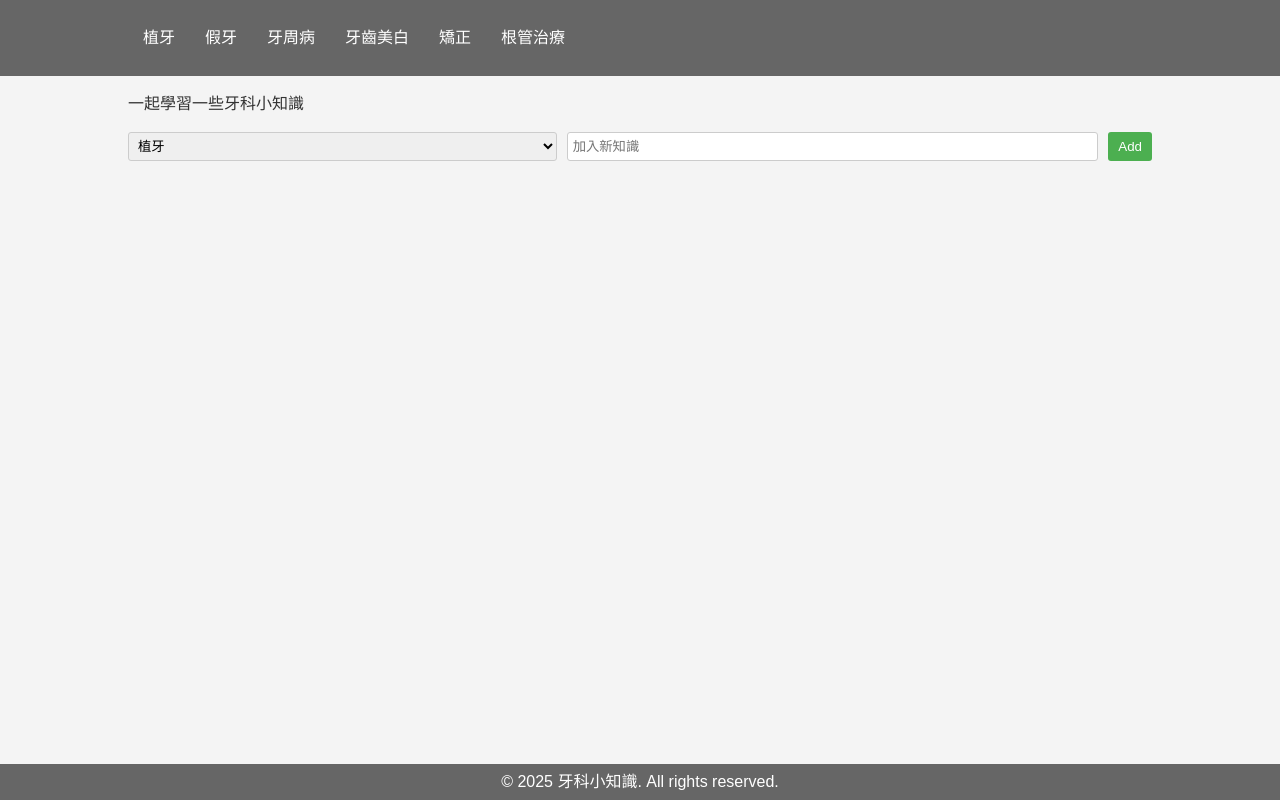
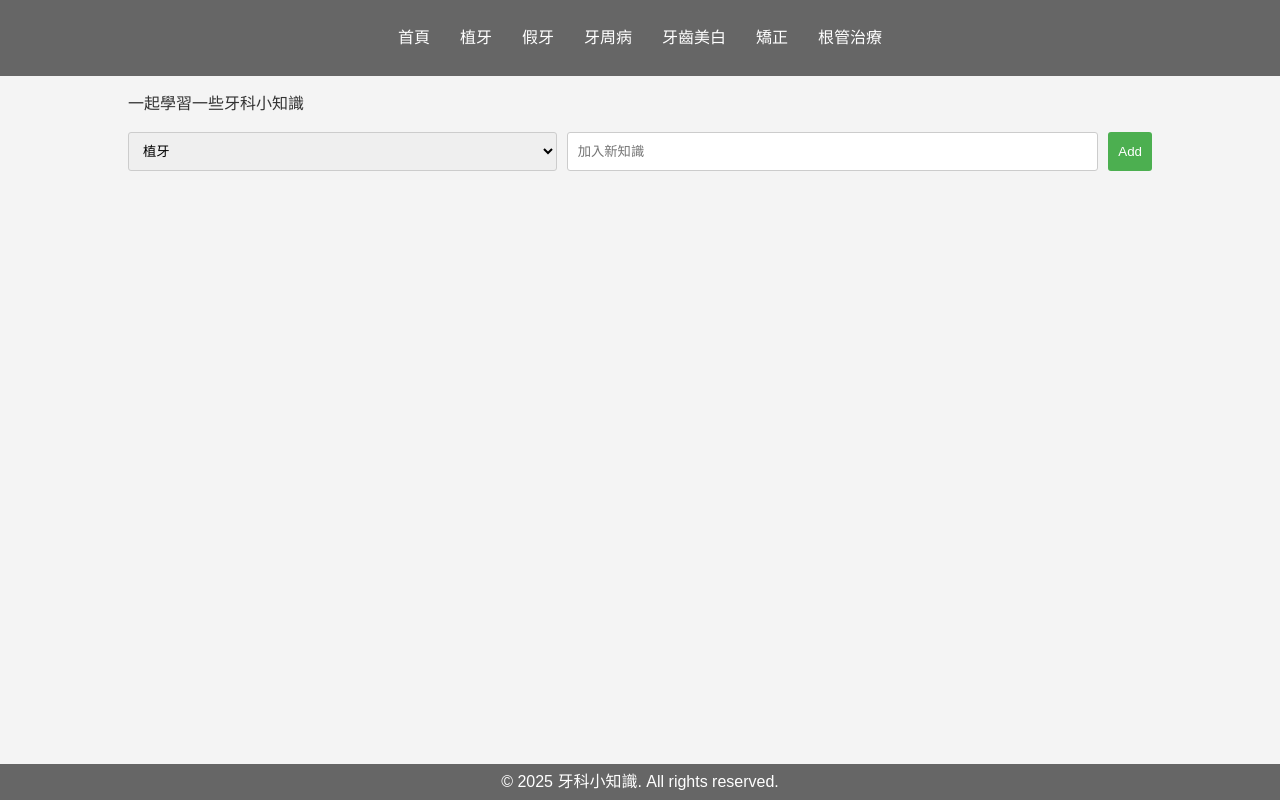
Before and after one commit to michaelhsia/tooth-knowledge, a plain HTML site: page index.html in a window 1280 px wide. Drawn offline with Linux system fonts and the light colour scheme.

Commit message:
add homepage in header

```diff
--- a/all.css
+++ b/all.css
@@ -6,9 +6,15 @@ body {
   color: #333;
 }
 
+/* header */
 .header {
   background-color: #666; /* Lighten the primary color by 20% */
   padding: 10px 0;
+}
+
+.header nav {
+  display: flex;
+  justify-content: center;
 }
 
 .header nav ul {
@@ -43,7 +49,7 @@ body {
 .add-todo select,
 .add-todo input[type="text"] {
   flex-grow: 1;
-  padding: 5px;
+  padding: 10px;
   border-radius: 3px;
   border: 1px solid #ccc;
   margin-right: 10px;
--- a/index.html
+++ b/index.html
@@ -12,6 +12,7 @@
       <div class="container">
         <nav>
           <ul>
+            <li><a href="#首頁">首頁</a></li>
             <li><a href="#植牙">植牙</a></li>
             <li><a href="#假牙">假牙</a></li>
             <li><a href="#牙周病">牙周病</a></li>
```
